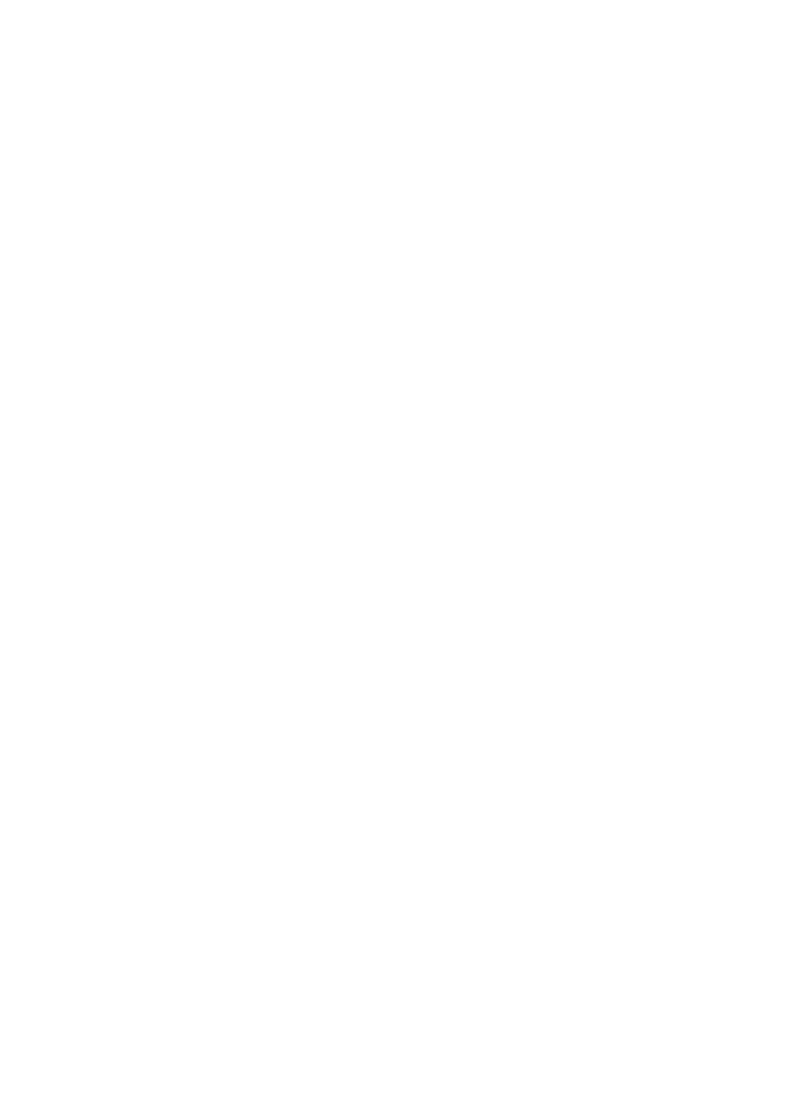
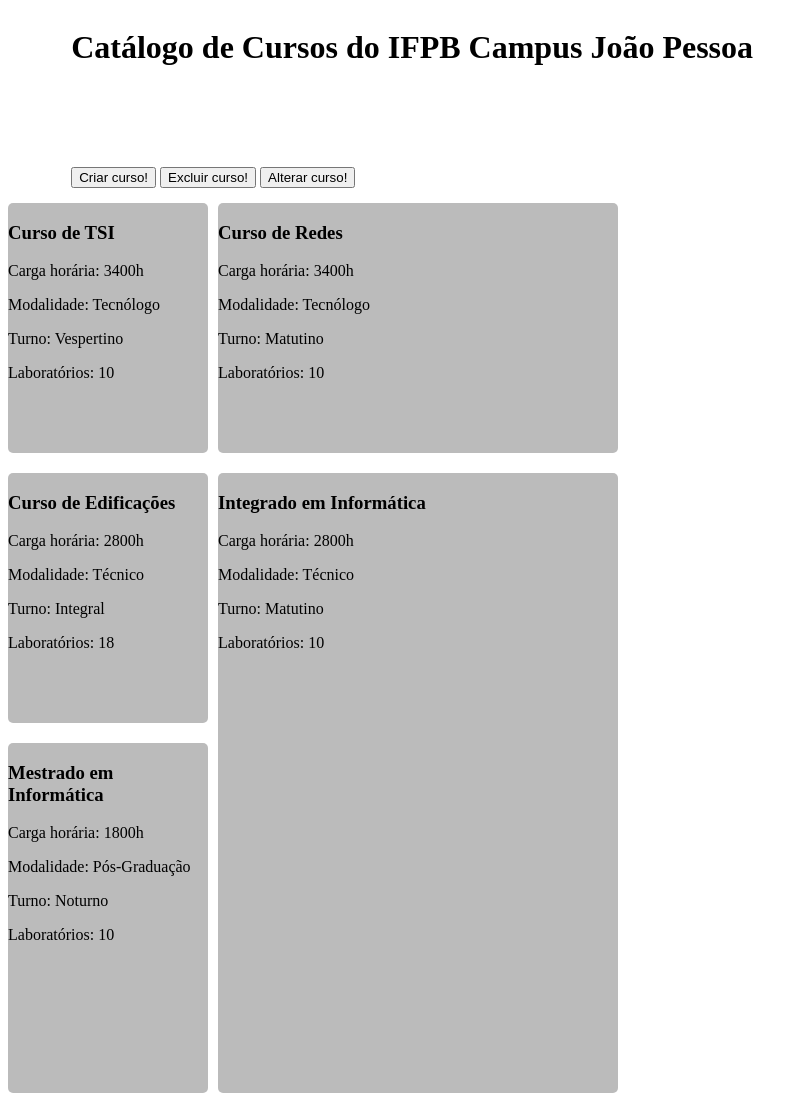
Before and after one commit to LucasKaiquee/Disciplina_LM, a plain HTML site: page display-grid/index.html in a window 1280 px wide. Shown: the whole page, without its empty margins (0-808 px from the left). Before the commit the page ends 800 px from the top, so only its background shows below. Drawn offline with Linux system fonts and the light colour scheme.

Commit message:
Exemplo de templete grid

```diff
--- a/display-grid/index.html
+++ b/display-grid/index.html
@@ -1,13 +1,60 @@
 <!DOCTYPE html>
 <html lang="en">
+
 <head>
-    <meta charset="UTF-8">
-    <meta http-equiv="X-UA-Compatible" content="IE=edge">
-    <meta name="viewport" content="width=device-width, initial-scale=1.0">
-    <title>Document</title>
-    <link rel="stylesheet" href="./style.css">
+  <meta charset="UTF-8" />
+  <meta http-equiv="X-UA-Compatible" content="IE=edge" />
+  <meta name="viewport" content="width=device-width, initial-scale=1.0" />
+  <title>Flexbox</title>
+  <link rel="stylesheet" href="style.css" />
 </head>
+
 <body>
+  <header>
+    <h1>Catálogo de Cursos do IFPB Campus João Pessoa</h1>
+    <nav style="align-self: flex-end">
+      <button type="button">Criar curso!</button>
+      <button type="button">Excluir curso!</button>
+      <button type="button">Alterar curso!</button>
+    </nav>
+  </header>
+  <main>
+    <section>
+      <h3>Curso de TSI</h3>
+      <p>Carga horária: 3400h</p>
+      <p>Modalidade: Tecnólogo</p>
+      <p>Turno: Vespertino</p>
+      <p>Laboratórios: 10</p>
+    </section>
+    <section>
+      <h3>Curso de Redes</h3>
+      <p>Carga horária: 3400h</p>
+      <p>Modalidade: Tecnólogo</p>
+      <p>Turno: Matutino</p>
+      <p>Laboratórios: 10</p>
+    </section>
+    <section>
+      <h3>Curso de Edificações</h3>
+      <p>Carga horária: 2800h</p>
+      <p>Modalidade: Técnico</p>
+      <p>Turno: Integral</p>
+      <p>Laboratórios: 18</p>
+    </section>
+    <section class="two-rows">
+      <h3>Integrado em Informática</h3>
+      <p>Carga horária: 2800h</p>
+      <p>Modalidade: Técnico</p>
+      <p>Turno: Matutino</p>
+      <p>Laboratórios: 10</p>
+    </section>
+    <section class="two-columns">
+      <h3>Mestrado em Informática</h3>
+      <p>Carga horária: 1800h</p>
+      <p>Modalidade: Pós-Graduação</p>
+      <p>Turno: Noturno</p>
+      <p>Laboratórios: 10</p>
+    </section>
+  </main>
+</body>
 
-</body>
 </html>
--- a/display-grid/style.css
+++ b/display-grid/style.css
@@ -0,0 +1,41 @@
+header,
+main {
+  width: 90%;
+  margin: auto;
+}
+
+header {
+    display: grid;
+
+    grid-template-rows: 100px 70px;
+    row-gap: 10px;
+}
+
+main {
+  margin: 15px 0 300px 0;
+  display: grid;
+
+  /* grid-template-columns: 200px 400px;
+  grid-template-rows: 250px 250px 350px; */
+  /* column-gap: 10px;
+  row-gap: 20px; */
+
+  grid-template: 250px 250px 350px / 200px 400px;
+  gap: 20px 10px;
+}
+
+main section {
+  border-radius: 5px;
+  background-color: #bbb;
+}
+
+.two-columns {
+  /* grid-column: 1 / 3; */
+  grid-column: 1 / span 1;
+}
+
+.two-rows {
+  /* grid-row: 2 / 4;
+  grid-column: 2 / 3; */
+  grid-area: 2 / 2 / 4 / 3;
+}
```
